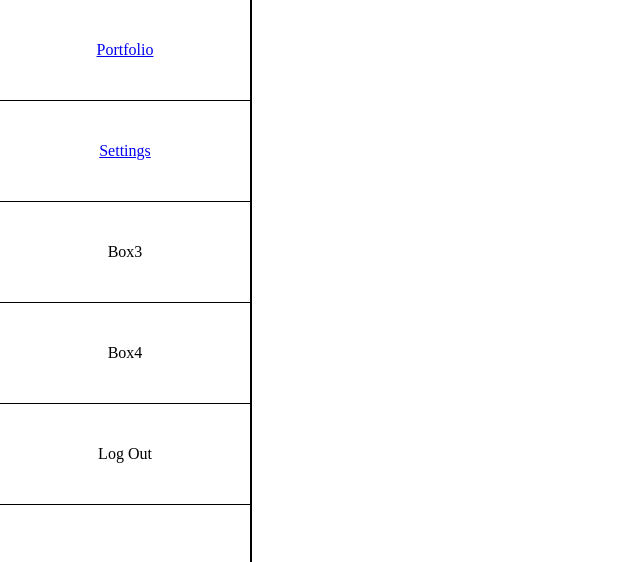
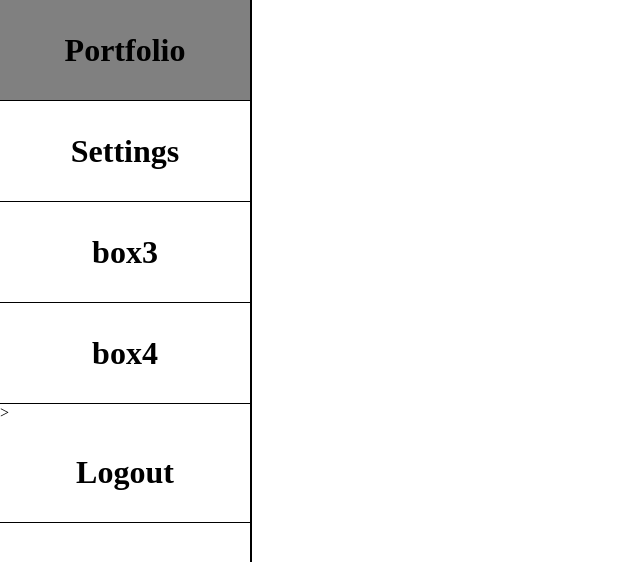
Before and after one commit to Glenn409/Portfolio-Tracker, a React (Create React App) app in the folder client/: page /dashboard in a window 1280 px wide. Shown: the top 562 px of the page, without its empty margins (0-640 px from the left). Built offline with nearby package versions, Linux system fonts and the light colour scheme.

Commit message:
added link tags

```diff
--- a/client/src/components/navBar/index.css
+++ b/client/src/components/navBar/index.css
@@ -10,3 +10,10 @@
     height:100px;
     border-bottom:1px solid black;
 }
+.text-link {
+    color: inherit;
+    text-decoration: inherit;
+}
+.nav-box:hover{
+    background-color:grey;
+}
--- a/client/src/components/navBar/index.js
+++ b/client/src/components/navBar/index.js
@@ -6,21 +6,35 @@ function NavBar(){
         return(
             <div className='nav-container'>
 
+                <Link className='text-link' to='/dashboard/portfolio'>
                     <div className='nav-box'>
-                    <Link to='/dashboard/portfolio'>Portfolio</Link>
+                        <h1>Portfolio</h1>
                     </div>
+                </Link>
+
+                <Link className='text-link' to='/dashboard/settings'>
                     <div className='nav-box'>
-                    <Link to='/dashboard/settings'>Settings</Link>
+                        <h1>Settings</h1>
                     </div>
+                </Link>
+
+                <Link className='text-link' to=''>
                     <div className='nav-box'>
-                    <p>Box3</p>
+                        <h1>box3</h1>
                     </div>
+                </Link>
+
+                <Link className='text-link' to=''>
                     <div className='nav-box'>
-                    <p>Box4</p>
+                        <h1>box4</h1>
                     </div>
+                </Link>>
+
+                <Link className='text-link' to=''>
                     <div className='nav-box'>
-                    <p>Log Out</p>
+                        <h1>Logout</h1>
                     </div>
+                </Link>
             </div>
         )
 }
```
Lines whose indentation alone changed are shown as unchanged.
